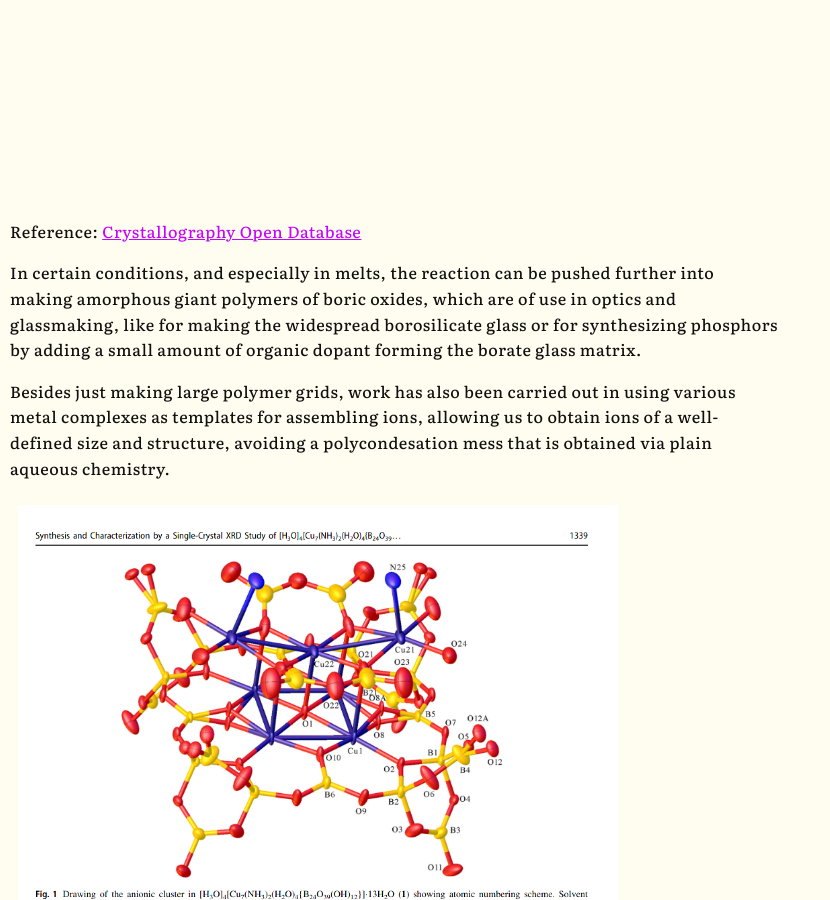
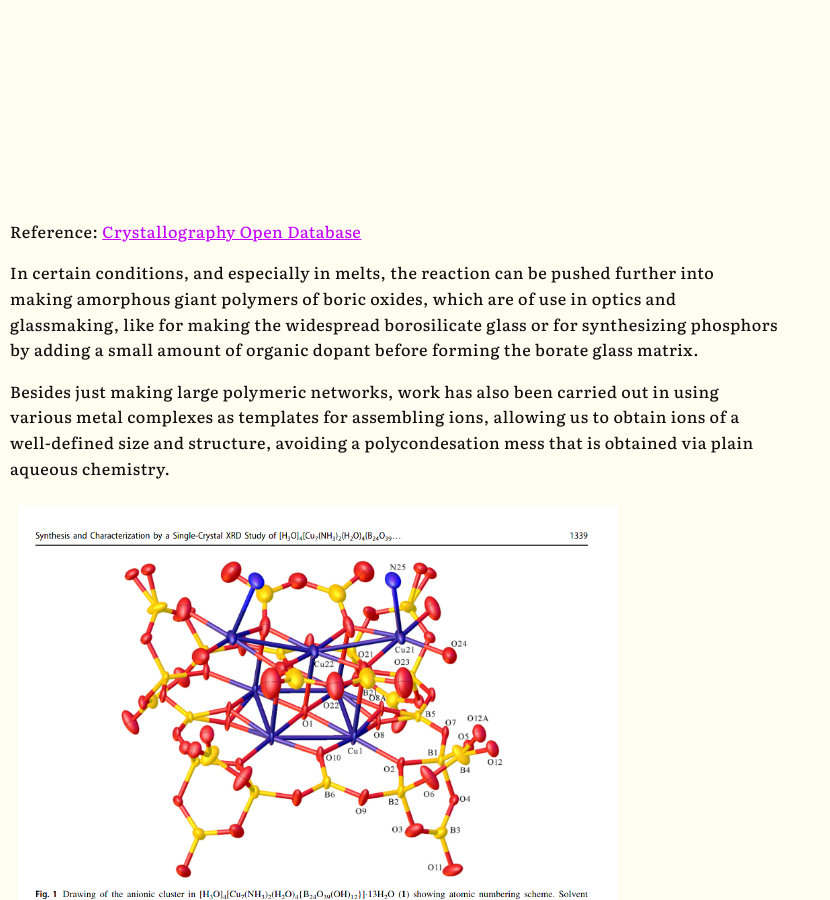
Before and after one commit to isopropyletherperoxide/isopropyletherperoxide.github.io, a Jekyll site: the page built from _posts/2025-07-16-En_Pentaborate.md, in a window 1280 px wide and 900 px high, scrolled down 551 px. Shown: the whole window, without its empty margins (0-830 px from the left). Built offline with Jekyll 4.4.1, drawn with Linux system fonts in a browser that asks for light colours.

Commit message:
typo fix 2

```diff
--- a/_posts/2025-07-16-En_Pentaborate.md
+++ b/_posts/2025-07-16-En_Pentaborate.md
@@ -18,9 +18,9 @@ The chemistry of boric acids and boron is, for lack of better words, rather Unhi
 
 Reference: <a href="https://www.crystallography.net/cod/1534261.html">Crystallography Open Database</a>
 
-In certain conditions, and especially in melts, the reaction can be pushed further into making amorphous giant polymers of boric oxides, which are of use in optics and glassmaking, like for making the widespread borosilicate glass or for synthesizing phosphors by adding a small amount of organic dopant forming the borate glass matrix.
+In certain conditions, and especially in melts, the reaction can be pushed further into making amorphous giant polymers of boric oxides, which are of use in optics and glassmaking, like for making the widespread borosilicate glass or for synthesizing phosphors by adding a small amount of organic dopant before forming the borate glass matrix.
 
-Besides just making large polymer grids, work has also been carried out in using various metal complexes as templates for assembling ions, allowing us to obtain ions of a well-defined size and structure, avoiding a polycondesation mess that is obtained via plain aqueous chemistry.
+Besides just making large polymeric networks, work has also been carried out in using various metal complexes as templates for assembling ions, allowing us to obtain ions of a well-defined size and structure, avoiding a polycondesation mess that is obtained via plain aqueous chemistry.
 
 <img src="/assets/images/24borate.png" width="600"><br>
 
```
Also changed, not shown: 1 other file.
